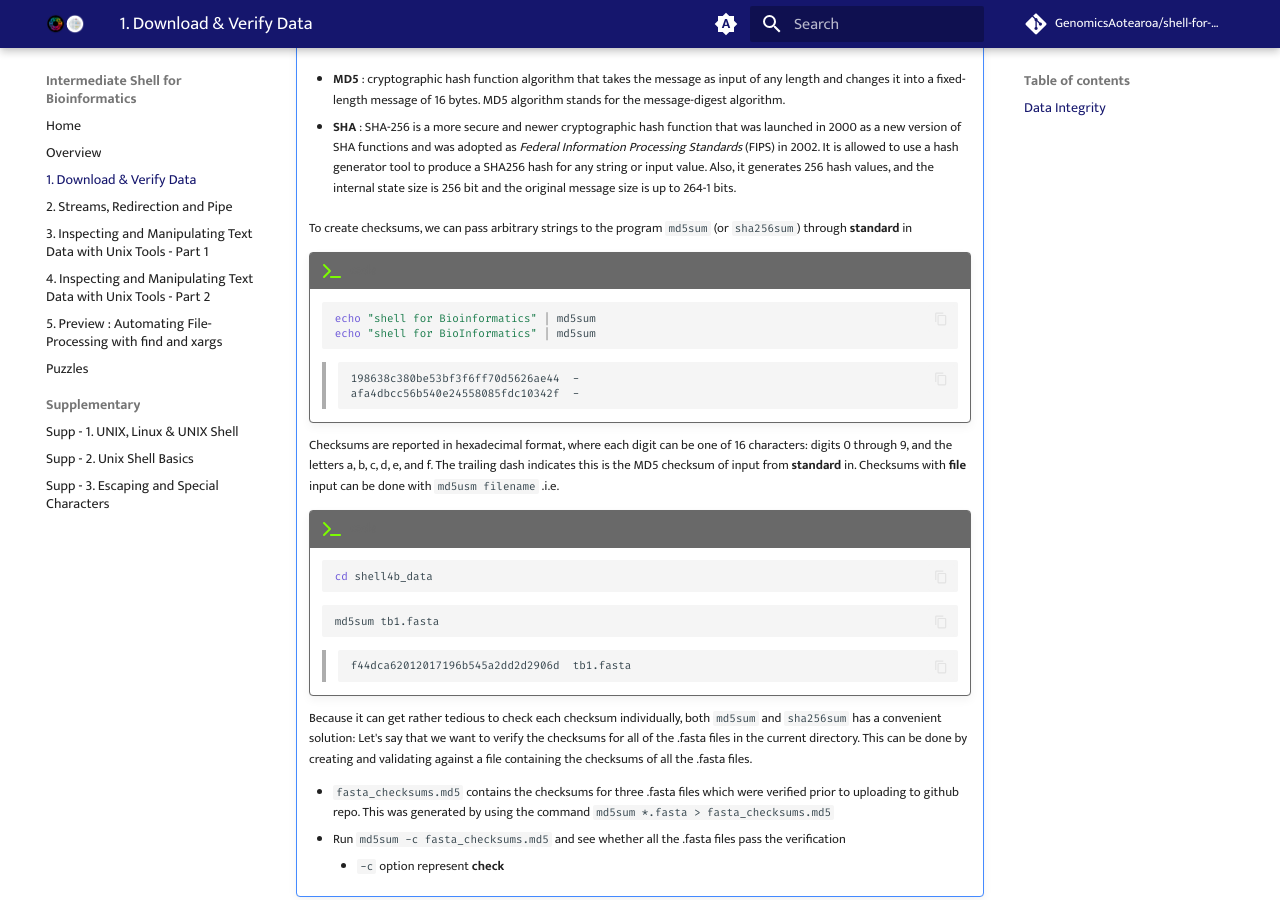
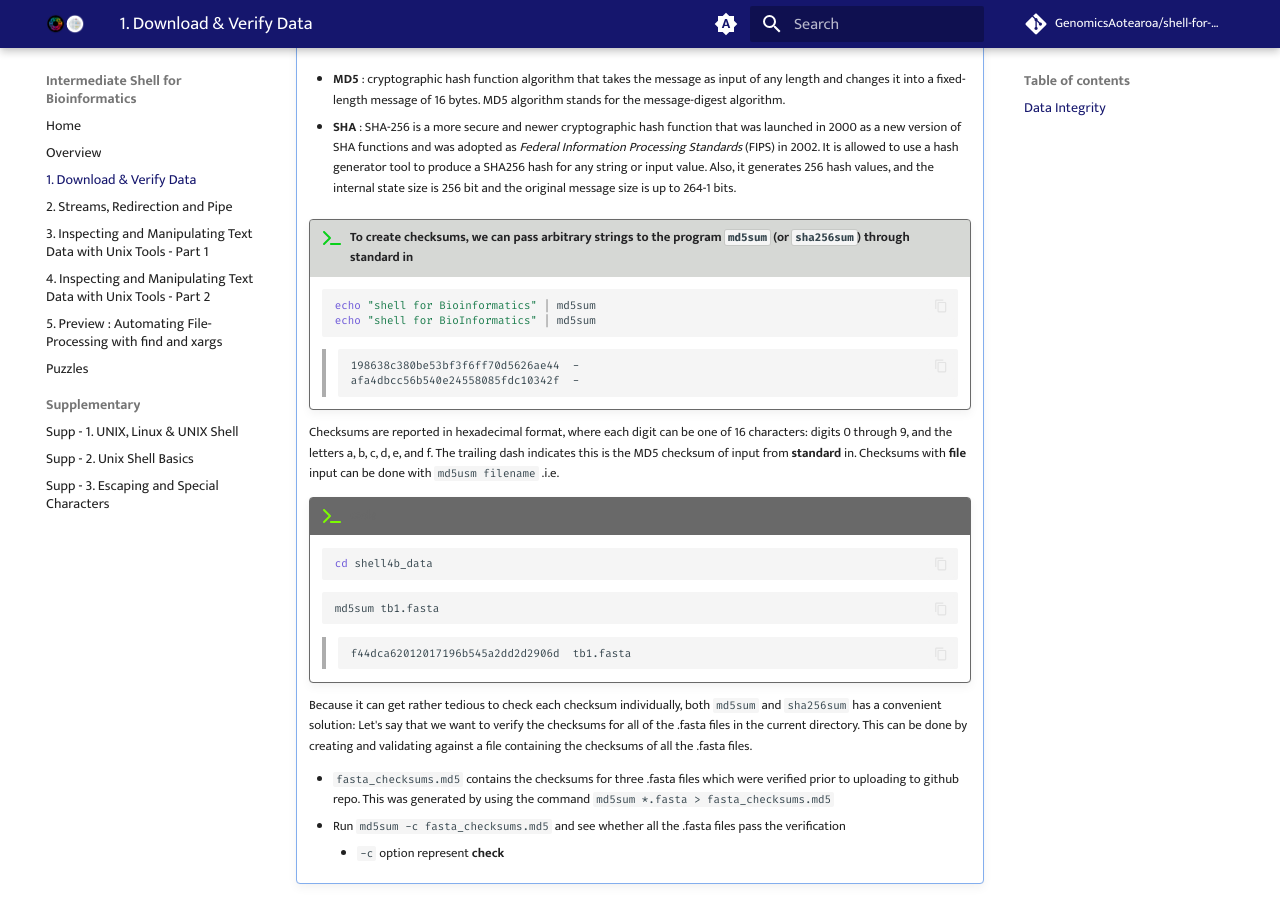
Before and after one commit to GenomicsAotearoa/shell-for-bioinformatics, an MkDocs documentation site: the page built from docs/2_download_data.md, in a window 1280 px wide and 900 px high, scrolled down 1052 px. Built offline with MkDocs 1.6.1 and Material for MkDocs 9.7.7, drawn with Linux system fonts in a browser that asks for light colours; comment, search, counter and statistics services are not loaded.

Commit message:
update sha256sum admonition

````diff
--- a/docs/2_download_data.md
+++ b/docs/2_download_data.md
@@ -71,9 +71,8 @@ Data we download is the starting point of all future analyses and conclusions. T
 
     * **SHA**  : SHA-256 is a more secure and newer cryptographic hash function that was launched in 2000 as a new version of SHA functions and was adopted as *Federal Information Processing Standards* (FIPS) in 2002. It is allowed to use a hash generator tool to produce a SHA256 hash for any string or input value. Also, it generates 256 hash values, and the internal state size is 256 bit and the original message size is up to 264-1 bits.
 
-    To create checksums, we can pass arbitrary strings to the program `md5sum` (or `sha256sum`) through **standard** in
 
-    !!! terminal "code"
+    !!! terminal-2 "To create checksums, we can pass arbitrary strings to the program `md5sum` (or `sha256sum`) through **standard** in"
 
         ```bash
 
````
Also changed, not shown: other parts of docs/2_download_data.md (+1 -1 lines).
